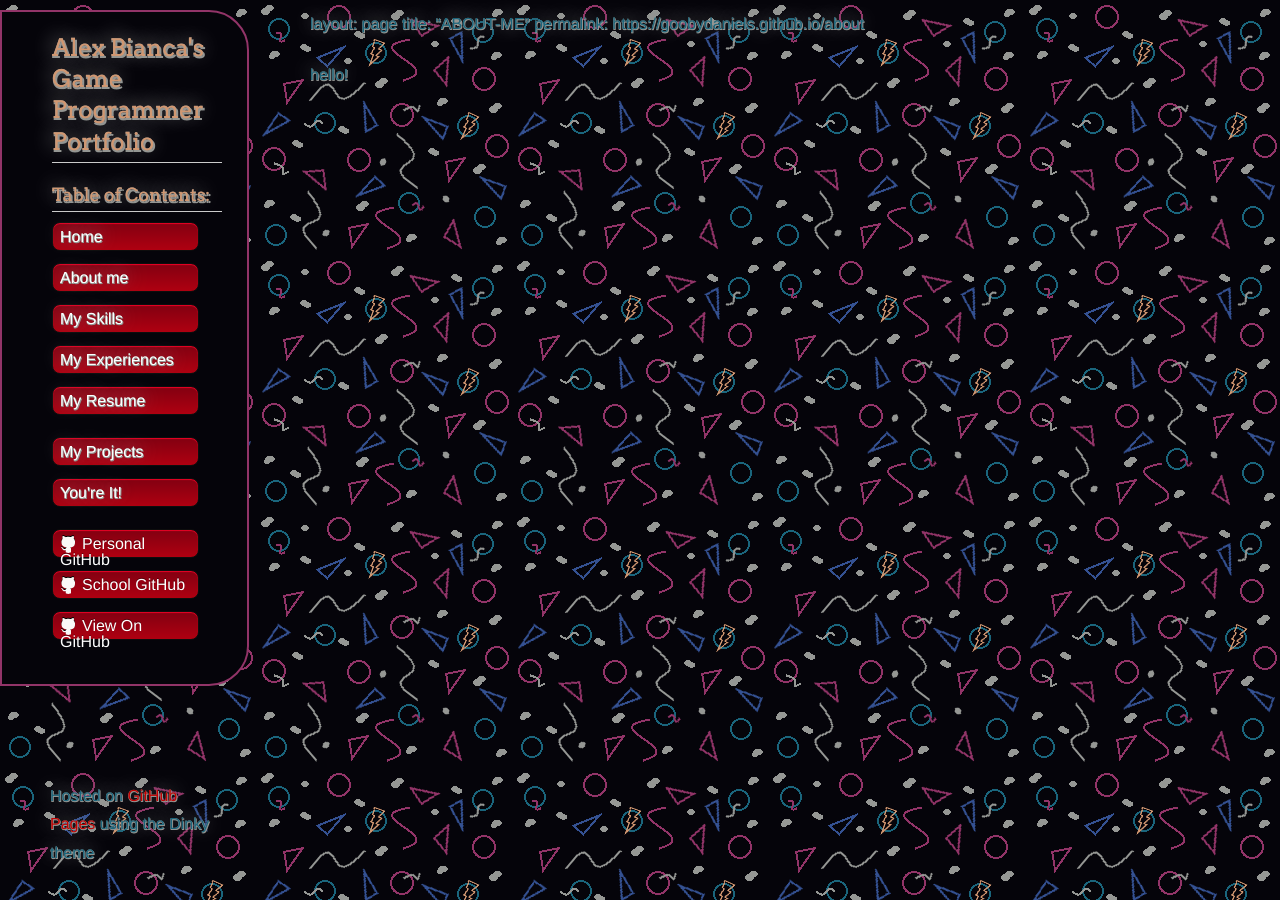
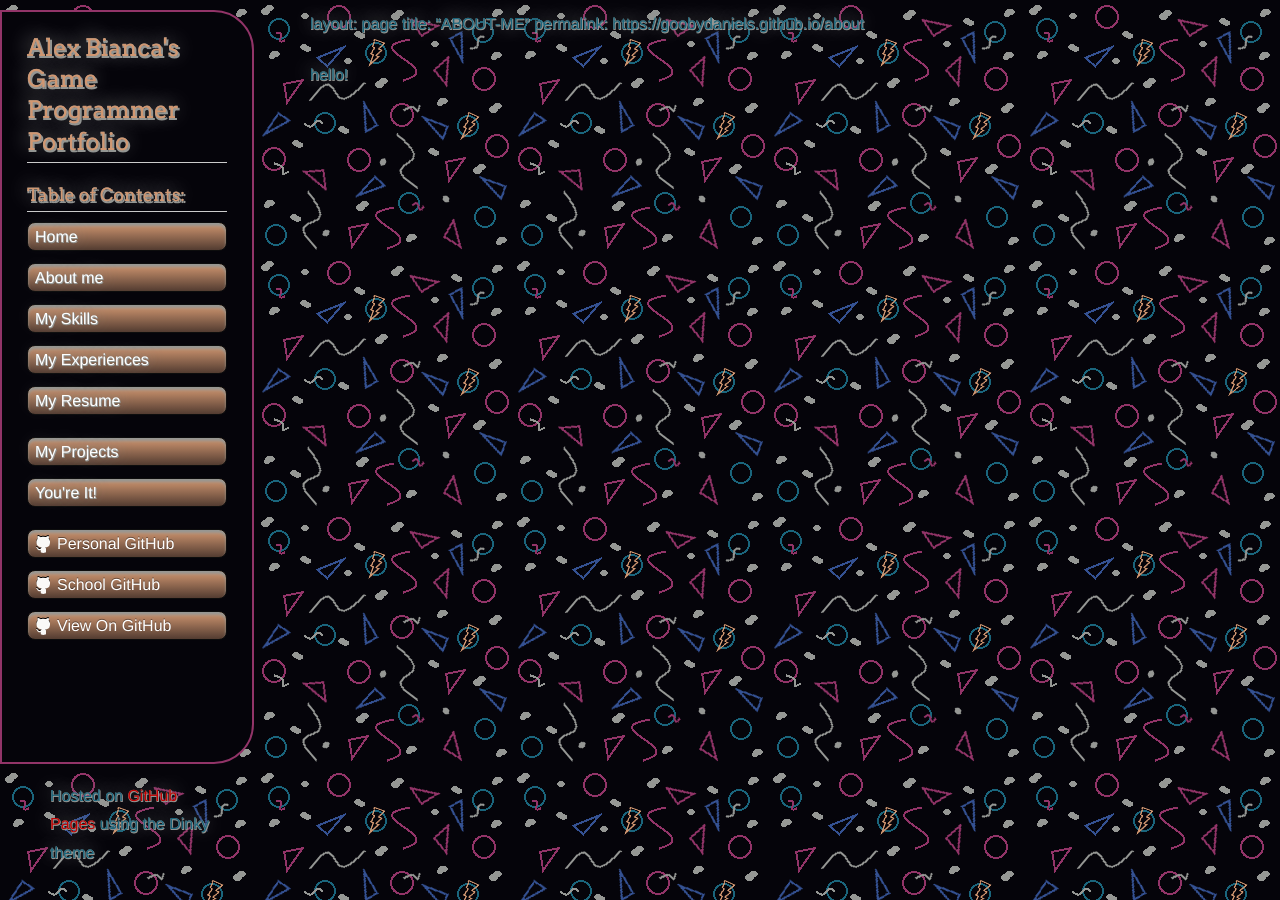
Before and after one commit to goobydaniels/goobydaniels.github.io, a Jekyll site: the page built from ABOUT-ME.md, in a window 1280 px wide. Built offline with Jekyll 4.4.1, drawn with Linux system fonts in a browser that asks for light colours; our own code applies the rules of GitHub Pages for plain Markdown files.

Commit message:
Button and side bar changes

```diff
--- a/_sass/jekyll-theme-dinky.scss
+++ b/_sass/jekyll-theme-dinky.scss
@@ -256,7 +256,9 @@ header {
 	background-color: #05040a;
 	color: #FDFDFB;
   // Side box width
-  width:170px;
+  width:200px;
+  // Side box height
+  height: 750px;
   float:left;
   position:fixed;
   // Border thickness and color
@@ -270,7 +272,7 @@ header {
   // Rounding of the bottom right corner of the side box
 	border-bottom-right-radius: 40px;
   // Padding for the top of the side box, padding for the right side of the side box, padding for the bottom of the side box, padding for the left of the side box
-	padding: 0px 25px 22px 50px;
+	padding: 0px 25px 0px 25px;
   // Side box's distance from the top of the page, unsure, when 1 moves the box up while remaining left aligned
 	margin: 0px 25px 0 0;
 	-webkit-font-smoothing: antialiased;
@@ -314,7 +316,7 @@ header ul {
 header li {
 	list-style-type: none;
   // Button width
-  width:132px;
+  //width:132px;
   // Button height
   height:15px;
   // Space between buttons
@@ -330,7 +332,7 @@ header li {
   background: -webkit-linear-gradient(top, #AF0011 0%,#820011 100%);
   background: -o-linear-gradient(top, #AF0011 0%,#820011 100%);
   background: -ms-linear-gradient(top, #AF0011 0%,#820011 100%);
-  background: linear-gradient(to top, #AF0011 0%,#820011 100%);
+  background: linear-gradient(to top, #533c31 0%,#d19771 100%);
 
 	// Button roundness
   border-radius:8px;
@@ -338,7 +340,7 @@ header li {
   border:1px solid #0D0D0D;
 
 	-webkit-box-shadow: inset 0px 1px 1px 0 rgba(233,2,38, 1);
-	box-shadow: inset 0px 1px 1px 0 rgba(233,2,38, 1);
+	box-shadow: inset 0px 3px 3px 0 #959794;
 
 }
 
```
